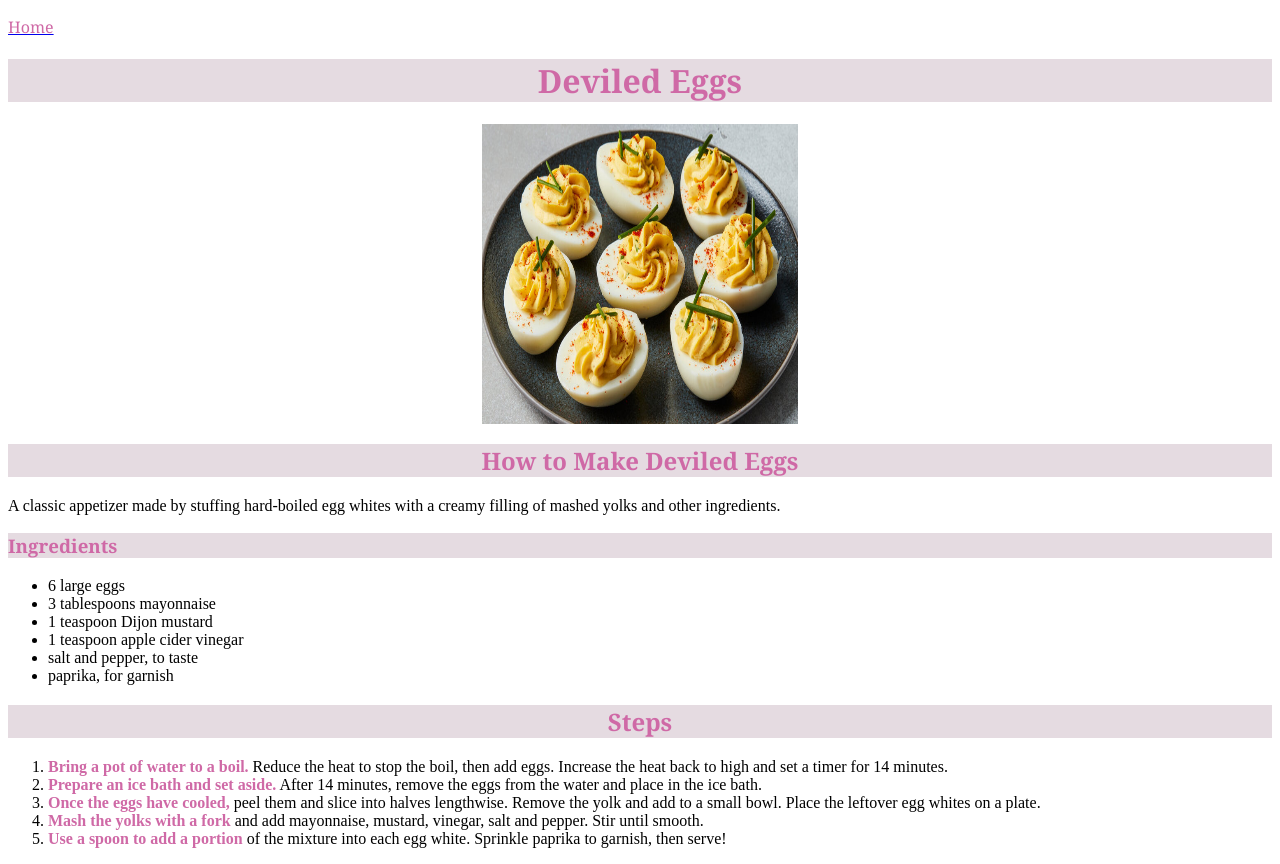
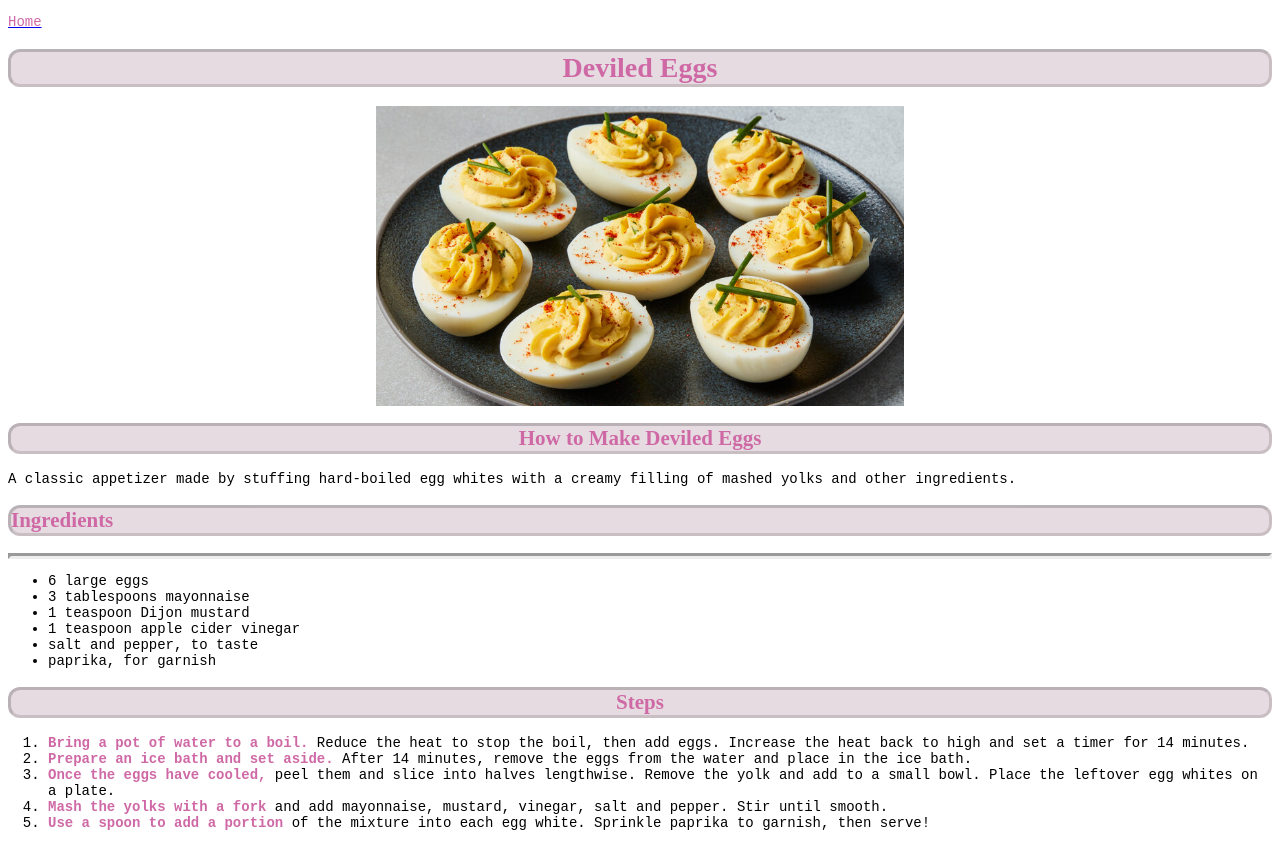
Before and after one commit to plutopanic/odin-recipes, a plain HTML site: page recipes/deviledeggs.html in a window 1280 px wide. Drawn offline with Linux system fonts and the light colour scheme.

Commit message:
css modified

```diff
--- a/recipes/deviledeggs.html
+++ b/recipes/deviledeggs.html
@@ -9,11 +9,11 @@
 <body>
     <a href="../index.html"><p class="back">Home</p></a>
     <div><h1>Deviled Eggs</h1></div>
-    <p><img src="deviledeggs.jpg" alt="image of deviled eggs" height="300" width="450"></p>
+    <p><img src="deviledeggs.jpg" alt="image of deviled eggs" height="300" width="600"></p>
     <div><p><h2>How to Make Deviled Eggs</h2></p></div>
     <p>A classic appetizer made by stuffing hard-boiled egg whites with a creamy filling of mashed yolks and other ingredients.</p>
-    <p><h3 class="ing">Ingredients</h3></p>
-    <p><ul><li>6 large eggs</li><li>3 tablespoons mayonnaise</li><li>1 teaspoon Dijon mustard</li><li>1 teaspoon apple cider vinegar</li><li>salt and pepper, to taste</li><li>paprika, for garnish</li></ul></p>
+    <p><h2 class="ing">Ingredients</h3></p>
+    <p class="ingbord"><ul><li>6 large eggs</li><li>3 tablespoons mayonnaise</li><li>1 teaspoon Dijon mustard</li><li>1 teaspoon apple cider vinegar</li><li>salt and pepper, to taste</li><li>paprika, for garnish</li></ul></p>
     <p><h2>Steps</h2></p>
     <p><ol><li><strong>Bring a pot of water to a boil.</strong> Reduce the heat to stop the boil, then add eggs. Increase the heat back to high and set a timer for 14 minutes.</li><li><strong>Prepare an ice bath and set aside.</strong> After 14 minutes, remove the eggs from the water and place in the ice bath.</li><li><strong>Once the eggs have cooled,</strong> peel them and slice into halves lengthwise. Remove the yolk and add to a small bowl. Place the leftover egg whites on a plate.</li><li><strong>Mash the yolks with a fork</strong> and add mayonnaise, mustard, vinegar, salt and pepper. Stir until smooth.</li><li><strong>Use a spoon to add a portion</strong> of the mixture into each egg white. Sprinkle paprika to garnish, then serve!</li></ol></p>
 </body>
--- a/recipes/styles.css
+++ b/recipes/styles.css
@@ -1,12 +1,14 @@
-h1 {color: #cf69a6; background-color:#753f6030; font-family: Cambria, Cochin, Georgia, Times, 'Times New Roman', serif; text-align: center}
-h2 {color: #cf69a6; background-color:#753f6030; font-family: Cambria, Cochin, Georgia, Times, 'Times New Roman', serif; text-align: center}
-h3 {color: #cf69a6; background-color:#753f6030; font-family: Cambria, Cochin, Georgia, Times, 'Times New Roman', serif; text-align: center}
+h1 {color: #cf69a6; background-color:#753f6030; text-align: center; border-style: inset; border-color: #57494330; border-radius: 12px; font-family: 'Times New Roman';}
+h2 {color: #cf69a6; background-color:#753f6030; text-align: center; border-style: inset; border-color: #57494330; border-radius: 12px; font-family: 'Times New Roman'}
+h3 {color: #cf69a6; background-color:#753f6030; text-align: center; border-style: inset; border-color: #57494330; border-radius: 12px; font-family: 'Times New Roman'}
 strong {color: #cf69a6}
-.home {color: #cf69a6; text-align: center;}
+.home {color: #cf69a6; text-align: center; font-size: 20px; border-style: inset; border-color: #57494330; border-radius: 12px; font-family: 'Georgia'}
 .ing {text-align:left;}
 img {
     display: block;
     margin: auto;
-    width: 25%;
+    width: auto;
   }
-  .back {font-family: Cambria, Cochin, Georgia, Times, 'Times New Roman', serif; color: #cf69a6}
+  .back  {color: #cf69a6}
+  .ingbord {border-style: inset}
+  body {font-family: 'Courier New', Courier, monospace; font-size: 14px}
```
Also changed, not shown: recipes/bakedziti.html (+2 -2 lines), recipes/grilledcheese.html (+2 -2 lines).
